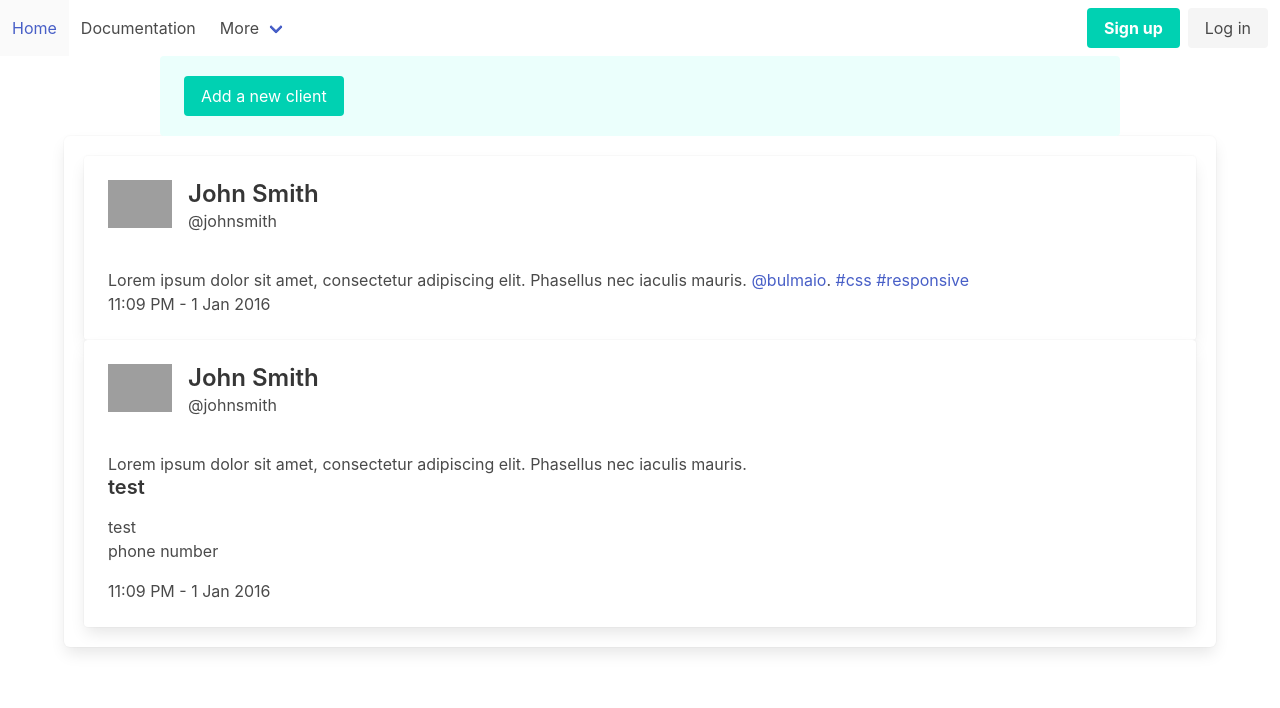
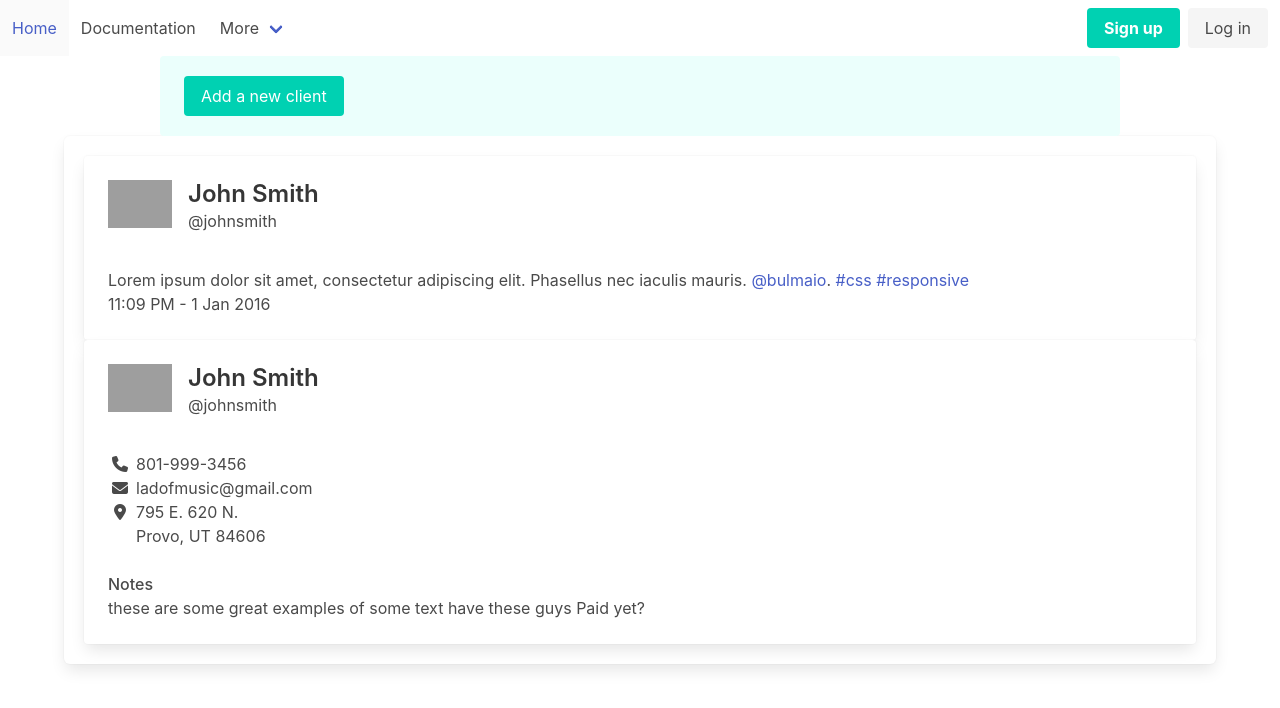
Before and after one commit to BriNelson/3760-final, a website: page index.html in a window 1280 px wide. Drawn offline with nearby package versions, Linux system fonts and the light colour scheme; no server answers; grey boxes are pictures that could not be loaded.

Commit message:
showing save address and all items

```diff
--- a/index.html
+++ b/index.html
@@ -1,13 +1,15 @@
 <!DOCTYPE html>
 <html>
+
 <head>
   <meta charset="utf-8">
   <meta name="viewport" content="width=device-width, initial-scale=1">
   <title>Client Tracker</title>
   <link rel="stylesheet" href="https://cdn.jsdelivr.net/npm/bulma@0.9.4/css/bulma.min.css">
-
+  <script src="https://kit.fontawesome.com/dc408010ca.js" crossorigin="anonymous"></script>
 
 </head>
+
 <body>
 
 
@@ -323,14 +325,36 @@
 
                   </div>
                 </div>
+                <div class="icon-text">
+                  <span class="icon">
+                    <i class="fas fa-phone"></i>
+                  </span>
+                  <span>801-999-3456</span>
+                </div>
 
+                <div class="icon-text">
+                  <span class="icon">
+                    <i class="fas fa-envelope"></i>
+                  </span>
+                  <span>ladofmusic@gmail.com</span>
+                </div>
+                <div class="icon-text">
+                  <span class="icon">
+                    <i class="fas fa-map-marker-alt"></i>
+                  </span>
+                <div>
+                  <div>795 E. 620 N.</div>
+
+                  <div> Provo, UT 84606 </div>
+                </div>
+                </div>
+                <br>
+                <div class="has-text-weight-medium">Notes</div>
                 <div class="content">
-            Lorem ipsum dolor sit amet, consectetur adipiscing elit.
-            Phasellus nec iaculis mauris.
+                  <p>
+                    these are some great examples of some text have these guys Paid yet?
+                  </p>
 
-
-            <h4>test</h4> <span>test</span><p>phone number</p>
-            <time datetime="2016-1-1">11:09 PM - 1 Jan 2016</time>
                 </div>
               </div>
 
@@ -343,4 +367,5 @@
 
     <script type="text/javascript" src="index.js"></script>
 </body>
+
 </html>
```
Lines whose indentation alone changed are shown as unchanged.
